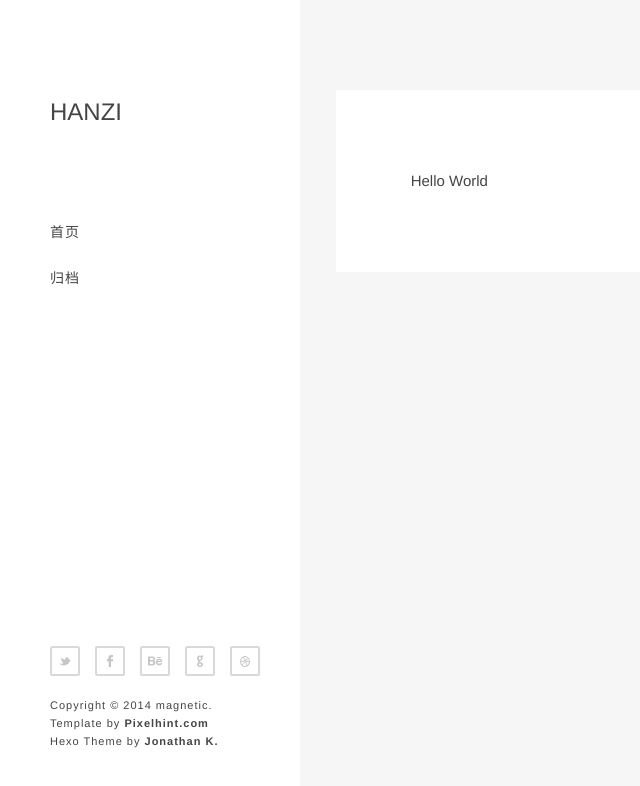
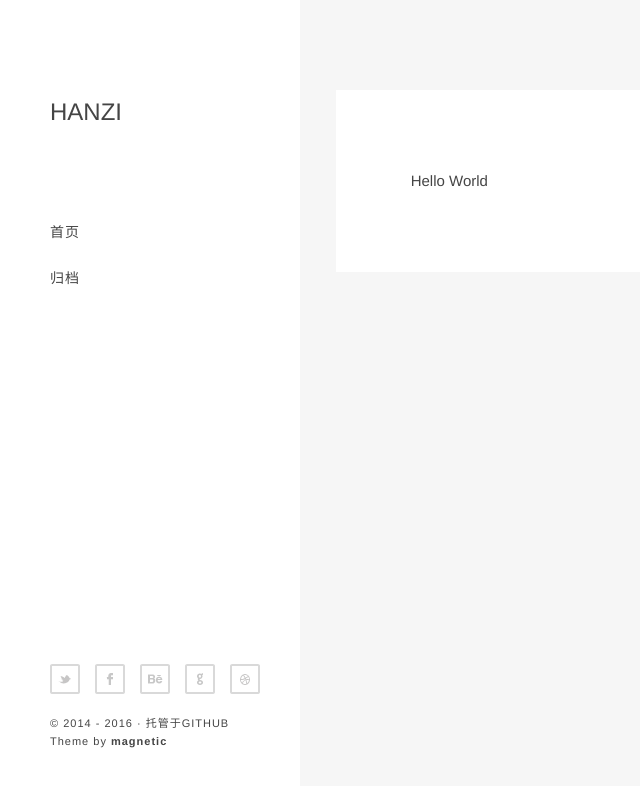
Before and after one commit to daliuzi/daliuzi, a plain HTML site: page archives/2016/09/index.html in a window 1280 px wide. Shown: the whole page, without its empty margins (0-640 px from the left). Drawn offline with Linux system fonts and the light colour scheme.

Commit message:
Site updated: 2016-10-13 15:06:30

```diff
--- a/archives/2016/09/index.html
+++ b/archives/2016/09/index.html
@@ -98,9 +98,8 @@
         </ul><!-- end social -->
 
         <div class="rights">
-            <p>Copyright © 2014 magnetic.</p>
-            <p>Template by <a href="http://pixelhint.com/magnetic-free-html5-responsive-photography-website-template/">Pixelhint.com</a></p>
-            <p>Hexo Theme by <a href="http://www.codeblocq.com/">Jonathan K.</a></p>
+            <p>© 2014 - 2016 · 托管于GITHUB</p>
+            <p>Theme by <a target="_blank" href="https://github.com/klugjo/hexo-theme-magnetic" rel="nofollow" >magnetic</a></p>
         </div><!-- end rights -->
     </div ><!-- end footer -->
 </header><!-- end header -->
```
Also changed, not shown: archives/2016/index.html (+2 -3 lines), archives/index.html (+2 -3 lines), hello-world/index.html (+2 -3 lines), index.html (+2 -3 lines), tags/index.html (+2 -3 lines).
